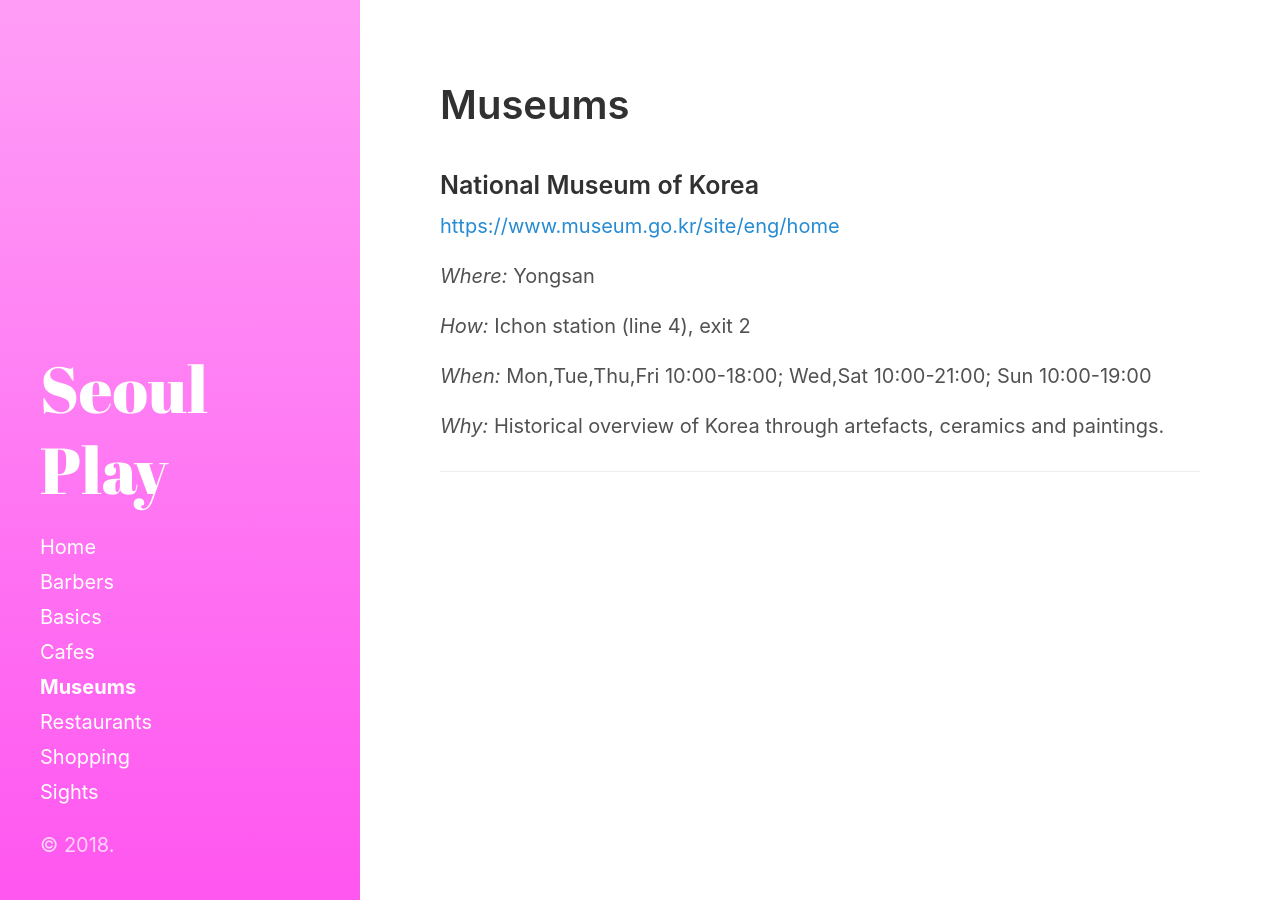
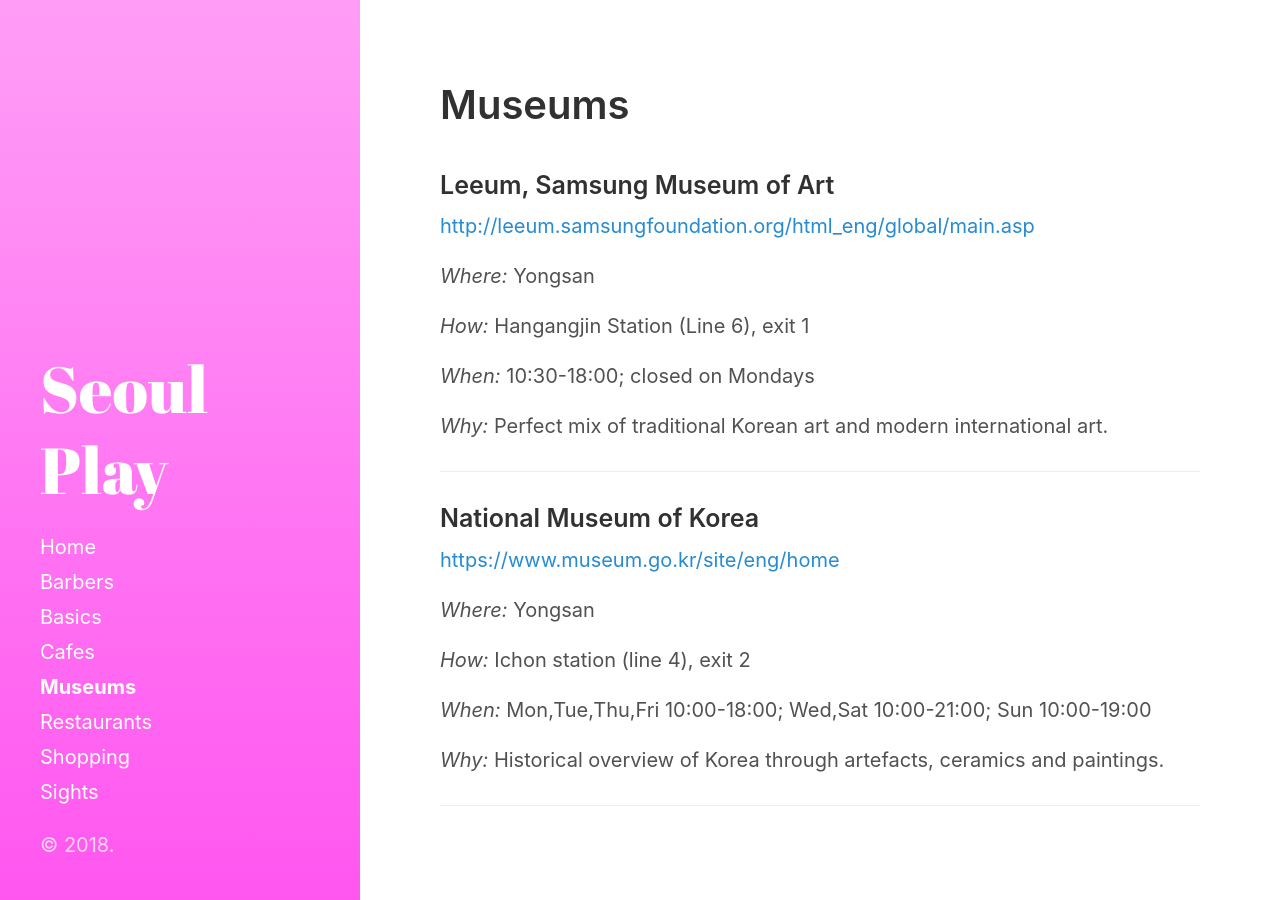
Before and after one commit to seoulplay/seoulplay.github.io, a Jekyll site: the page built from category/museums.md, in a window 1280 px wide. Built offline with Jekyll 4.4.1, drawn with Linux system fonts in a browser that asks for light colours.

Commit message:
Update museums.md

```diff
--- a/category/museums.md
+++ b/category/museums.md
@@ -3,6 +3,19 @@ layout: category
 title: Museums
 ---
 
+### Leeum, Samsung Museum of Art
+
+<http://leeum.samsungfoundation.org/html_eng/global/main.asp>
+
+_Where:_ Yongsan
+
+_How:_ Hangangjin Station (Line 6), exit 1
+
+_When:_ 10:30-18:00; closed on Mondays
+
+_Why:_ Perfect mix of traditional Korean art and modern international art.
+
+------
 ### National Museum of Korea
 
 <https://www.museum.go.kr/site/eng/home>
```
